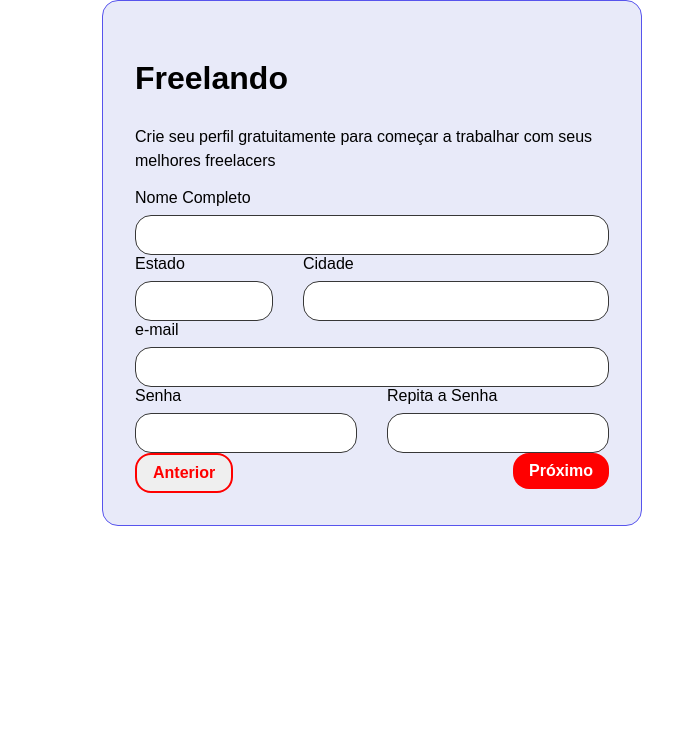
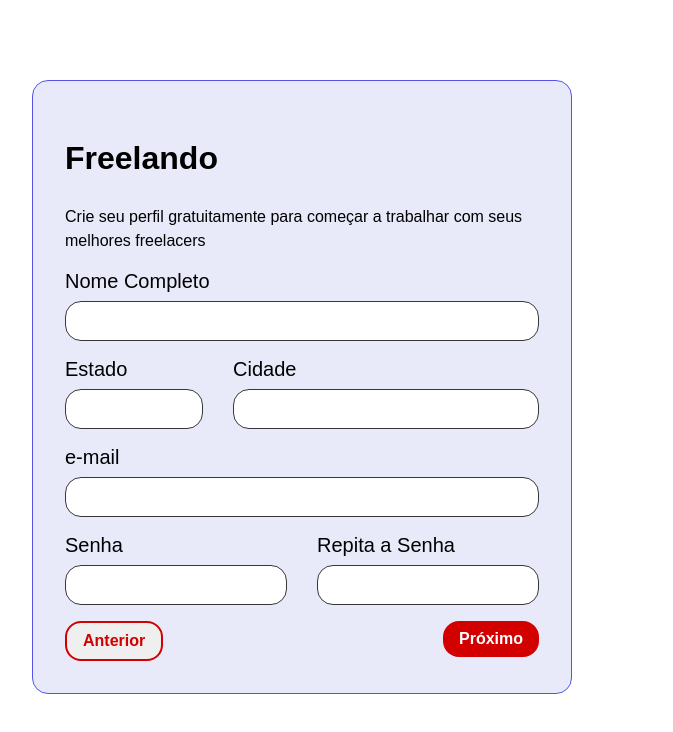
Before and after one commit to mateuslph/freelando, a React (Create React App) app: page / in a window 1280 px wide. Shown: the top 732 px of the page, without its empty margins (268-941 px from the left). Built offline with nearby package versions, Linux system fonts and the light colour scheme; the HTML template or start-up script is replaced by a standard one.

Commit message:
finaliza a estilizacao do formulario

```diff
--- a/src/App.js
+++ b/src/App.js
@@ -10,7 +10,7 @@ function App() {
   return (
     <ProvedorTema>
       <Estilos />
-      <Container>
+      <Container style={{ margin: '80px 0' }}>
         <Row justify="center">
           <Col lg={6}>
             <Card>
--- a/src/componentes/CampoTexto/CampoTexto.jsx
+++ b/src/componentes/CampoTexto/CampoTexto.jsx
@@ -14,6 +14,7 @@ const InputEstilizada = styled.input`
     width: 100%;
     box-sizing: border-box;
     margin-top: ${props => props.theme.espacamentos.xs};
+    margin-bottom: ${props => props.theme.espacamentos.s};
     background: ${props => props.theme.cores.branco};
     border: 1px solid;
     border-color: ${props => props.theme.cores.neutras.a};
@@ -26,10 +27,10 @@ const InputEstilizada = styled.input`
 
 
 export const CampoTexto = ({ titulo }) => {
-    return (<label>
+    return (<LabelEstilizada>
             {titulo}
         <InputEstilizada />
-    </label>
+    </LabelEstilizada>
 
     )
 }
--- a/src/componentes/ProvedorTema/ProvedorTema.jsx
+++ b/src/componentes/ProvedorTema/ProvedorTema.jsx
@@ -7,7 +7,7 @@ const tema = {
         focus: '#BF00FF',
         primarias: {
             a: '#5754ed',
-            b: '#FF0000',
+            b: '#D30000',
             c: ''
         },
         secundarias: {
@@ -23,7 +23,7 @@ const tema = {
         },
         dark: {
             a: '',
-            b: '#B81515',
+            b: '#BE0404',
             c: '',
             d: '#D456FE'
         }
```
